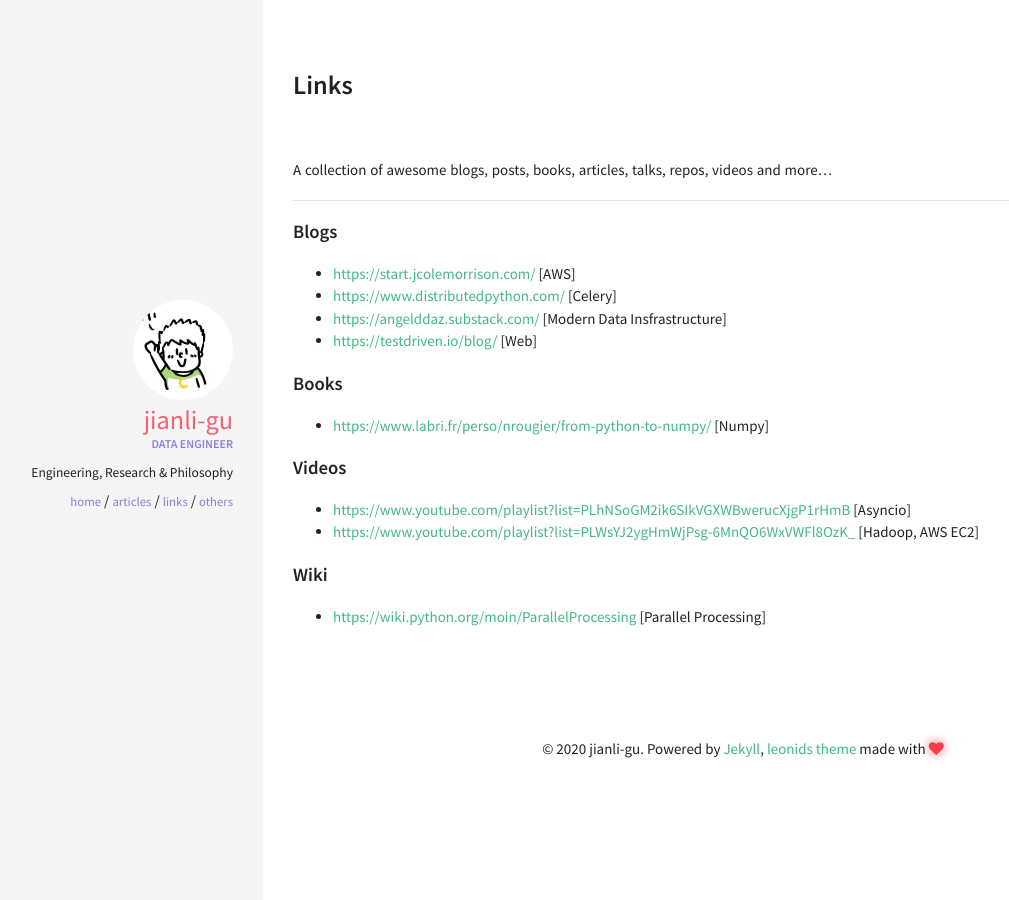
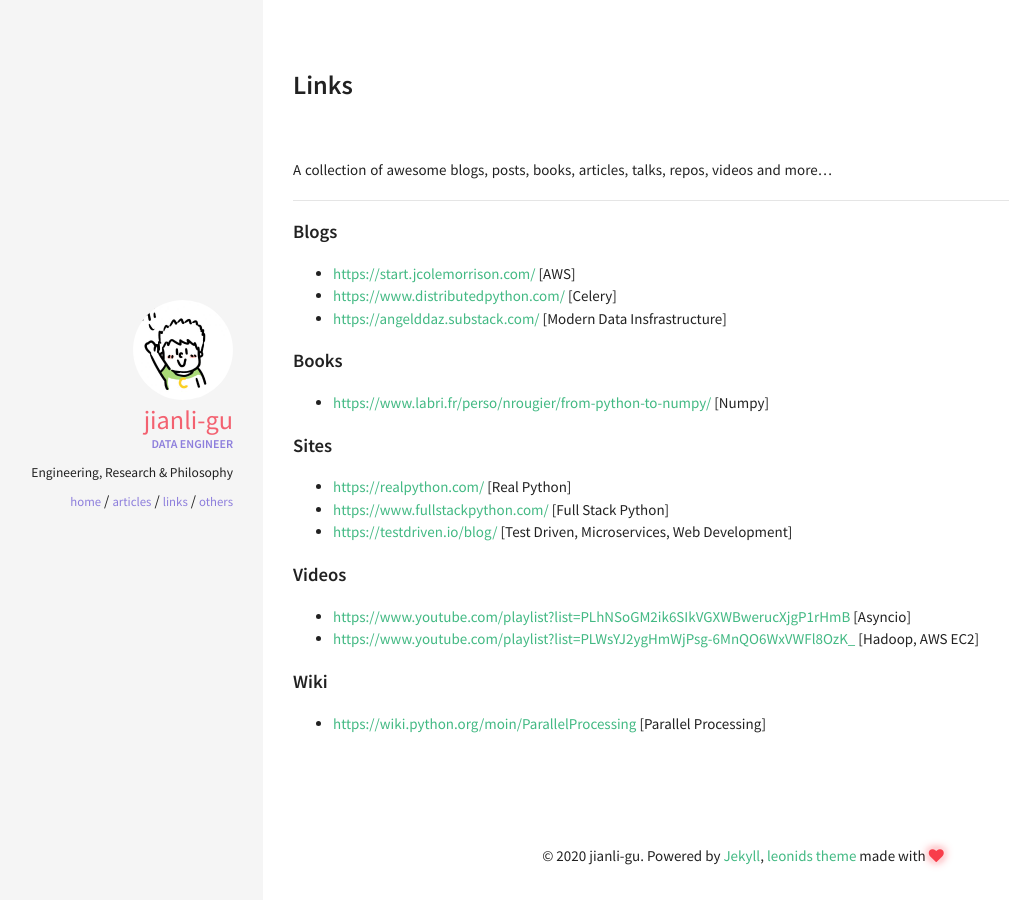
Before and after one commit to jianli-gu/jianli-gu.github.io, a Jekyll site: the page built from links.md, in a window 1280 px wide. Shown: the whole page, without its empty margins (57-1066 px from the left). Built offline with Jekyll 4.4.1, drawn with Linux system fonts in a browser that asks for light colours.

Commit message:
Update links

```diff
--- a/links.md
+++ b/links.md
@@ -9,16 +9,20 @@
 ---
 
 #### Blogs
-
 - [https://start.jcolemorrison.com/](https://start.jcolemorrison.com/) [AWS]
 - [https://www.distributedpython.com/](https://www.distributedpython.com/) [Celery]
 - [https://angelddaz.substack.com/](https://angelddaz.substack.com/) [Modern Data Insfrastructure]
-- [https://testdriven.io/blog/](https://testdriven.io/blog/) [Web]
 
 
 #### Books
 - [https://www.labri.fr/perso/nrougier/from-python-to-numpy/](
   https://www.labri.fr/perso/nrougier/from-python-to-numpy) [Numpy]
+
+
+#### Sites
+- [https://realpython.com/](https://realpython.com/) [Real Python]
+- [https://www.fullstackpython.com/](https://www.fullstackpython.com/) [Full Stack Python]
+- [https://testdriven.io/blog/](https://testdriven.io/blog/) [Test Driven, Microservices, Web Development]
 
 
 #### Videos
@@ -27,6 +31,7 @@
 - [https://www.youtube.com/playlist?list=PLWsYJ2ygHmWjPsg-6MnQO6WxVWFl8OzK_](
   https://www.youtube.com/playlist?list=PLWsYJ2ygHmWjPsg-6MnQO6WxVWFl8OzK_) [Hadoop, AWS EC2]
 
+
 #### Wiki
 - [https://wiki.python.org/moin/ParallelProcessing](
   https://wiki.python.org/moin/ParallelProcessing) [Parallel Processing]
```
